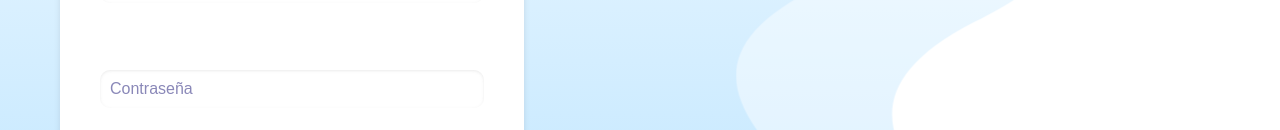
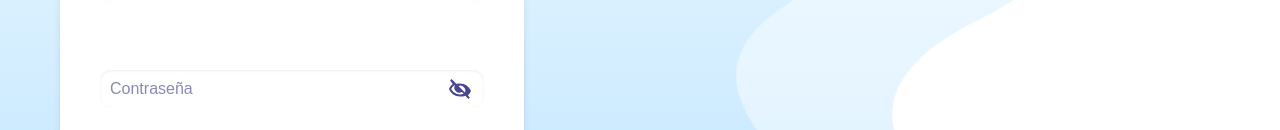
Before and after one commit to luanagaray-creator/ProyectoIntegrador, a React (Vite) app: page /login in a window 1280 px wide. Shown: the part 392-522 px from the top of the page. Built offline with nearby package versions, Linux system fonts and the light colour scheme; no server answers.

Commit message:
feat(PROJECT-0012)

```diff
--- a/src/Components/Login/index.jsx
+++ b/src/Components/Login/index.jsx
@@ -3,6 +3,7 @@ import { Link, Navigate, useNavigate, useLocation } from "react-router-dom";
 import { useAuth } from "../../auth/AuthContext";
 
 import WaveBackground from "../WaveBackground";
+import PasswordInput from "../PasswordInput";
 
 import "./style.css";
 
@@ -86,8 +87,7 @@ const Login = () => {
             value={formData.name}
             onChange={handleChange}
           />
-          <input
-            type="password"
+          <PasswordInput
             name="password"
             autoComplete="current-password"
             required
--- /dev/null
+++ b/src/Components/PasswordInput/index.jsx
@@ -0,0 +1,33 @@
+import { useState } from "react";
+import "./style.css";
+
+export default function PasswordInput({ className = "", wrapperClassName = "", ...inputProps }) {
+  const [visible, setVisible] = useState(false);
+
+  return (
+    <div className={`password-input ${wrapperClassName}`.trim()}>
+      <input
+        {...inputProps}
+        type={visible ? "text" : "password"}
+        className={`password-input__field ${className}`.trim()}
+      />
+      <button
+        type="button"
+        className="password-input__toggle"
+        onClick={() => setVisible((current) => !current)}
+        aria-label={visible ? "Ocultar contraseña" : "Mostrar contraseña"}
+        aria-pressed={visible}
+      >
+        {visible ? (
+          <svg viewBox="0 0 24 24" aria-hidden="true" focusable="false">
+            <path d="M12 4.5C7 4.5 2.73 7.61 1 12c1.73 4.39 6 7.5 11 7.5s9.27-3.11 11-7.5c-1.73-4.39-6-7.5-11-7.5Zm0 12.5a5 5 0 1 1 0-10 5 5 0 0 1 0 10Zm0-2a3 3 0 1 0 0-6 3 3 0 0 0 0 6Z" />
+          </svg>
+        ) : (
+          <svg viewBox="0 0 24 24" aria-hidden="true" focusable="false">
+            <path d="M2.1 3.51 3.51 2.1 21.9 20.49l-1.41 1.41-3.22-3.22A12.3 12.3 0 0 1 12 19.5C7 19.5 2.73 16.39 1 12c.78-1.98 2.1-3.66 3.74-4.9L2.1 3.51ZM12 6.5c5 0 9.27 3.11 11 7.5a12.5 12.5 0 0 1-3.11 4.45l-2.92-2.92a5 5 0 0 0-6.5-6.5L8.3 6.86A12.7 12.7 0 0 1 12 6.5ZM6.18 8.52A10.5 10.5 0 0 0 3.15 12a10.1 10.1 0 0 0 12.61 4.82l-1.87-1.87a5 5 0 0 1-6.84-6.84L6.18 8.52Z" />
+          </svg>
+        )}
+      </button>
+    </div>
+  );
+}
--- /dev/null
+++ b/src/Components/PasswordInput/style.css
@@ -0,0 +1,60 @@
+.password-input {
+  position: relative;
+  display: flex;
+  align-items: center;
+  width: 100%;
+  min-width: 0;
+}
+
+.password-input .password-input__field {
+  width: 100%;
+  min-width: 0;
+  box-sizing: border-box;
+  padding-right: 44px;
+}
+
+.password-input__toggle {
+  position: absolute;
+  right: 8px;
+  top: 50%;
+  display: grid;
+  width: 32px;
+  height: 32px;
+  padding: 4px;
+  place-items: center;
+  transform: translateY(-50%);
+  border: 0;
+  border-radius: 50%;
+  background: transparent;
+  color: #48468f;
+  cursor: pointer;
+}
+
+.password-input__toggle:hover {
+  background: rgba(72, 70, 143, 0.08);
+}
+
+.password-input__toggle:focus-visible {
+  outline: 2px solid var(--text-title, #5f5db4);
+  outline-offset: 2px;
+}
+
+.password-input__toggle svg {
+  display: block;
+  width: 24px;
+  height: 24px;
+  fill: currentColor;
+}
+
+.login__content-form .password-input {
+  margin-bottom: 55px;
+}
+
+.login__content-form .password-input__field,
+.register__content-form .password-input__field {
+  margin-bottom: 0;
+}
+
+.register__content-form .password-input {
+  margin-bottom: 15px;
+}
--- a/src/Components/Receipt/index.jsx
+++ b/src/Components/Receipt/index.jsx
@@ -1,30 +1,43 @@
 import { useNavigate, Navigate } from "react-router-dom";
 
 import WaveBackground from "../WaveBackground";
-
-import receipt from "../../assets/receipt.png";
 
 import "./style.css";
 import { useAuth } from "../../auth/AuthContext";
 
 const Receipt = () => {
   const navigate = useNavigate();
-  const { user } = useAuth();
+  const { user, authLoading } = useAuth();
+  if (authLoading) return <div className="receipt"><p className="receipt__loading" role="status">Cargando comprobante…</p></div>;
   if (user?.typeUser !== 'admin' || !user.purchase) return <Navigate to="/home" replace />;
+  const { purchase } = user;
+  const includedSpaces = user.managedSpaces.filter(space => purchase.spaceIds.includes(space.id));
 
   return (
     <div className="receipt">
       <WaveBackground />
       <div className="receipt__content">
-        <img src={receipt} alt="receipt" className="receipt__content-img" />
-        <p style={{ color: 'var(--text-body)', textAlign: 'center' }}>¡Pago simulado completado!<br />{user?.purchase?.plan} · {user?.purchase?.method}<br />{user?.purchase?.amount != null && <>Total simulado: {user.purchase.amount}<br /></>}Ya podés ingresar a Thotem. No se realizó ningún cobro.</p>
-        <p style={{ color: 'var(--text-body)', textAlign: 'center' }}>Espacios incluidos: {user.managedSpaces.filter(space => user.purchase.spaceIds.includes(space.id)).map(space => `${space.institutionName} · ${space.name}`).join(', ')}</p>
+        <section className="receipt__box" aria-labelledby="receipt-title">
+          <span className="receipt__status">Pago exitoso</span>
+          <h1 id="receipt-title" className="receipt__title">¡Listo! Tu pago fue aprobado</h1>
+          <p className="receipt__description">El pago fue simulado. No se realizó ningún cobro.</p>
+          <dl className="receipt__details">
+            <div className="receipt__row"><dt>Plan</dt><dd>{purchase.plan}</dd></div>
+            <div className="receipt__row"><dt>Método de pago</dt><dd>{purchase.method}</dd></div>
+            {purchase.paidAt && <div className="receipt__row"><dt>Fecha</dt><dd>{new Date(purchase.paidAt).toLocaleDateString('es-UY')}</dd></div>}
+            <div className="receipt__row receipt__row--spaces">
+              <dt>Espacios incluidos</dt>
+              <dd>{includedSpaces.length ? <ul>{includedSpaces.map(space => <li key={space.id}>{space.institutionName} · {space.name}</li>)}</ul> : 'Sin espacios incluidos'}</dd>
+            </div>
+            {purchase.amount != null && <div className="receipt__row receipt__row--total"><dt>Total simulado</dt><dd>{Number(purchase.amount).toLocaleString('es-UY')}</dd></div>}
+          </dl>
         <button
           className="receipt__content-button"
           onClick={() => navigate("/home")}
         >
-          Volver
+          Volver al inicio
         </button>
+        </section>
       </div>
     </div>
   );
--- a/src/Components/Register/index.jsx
+++ b/src/Components/Register/index.jsx
@@ -2,6 +2,7 @@ import { useState } from "react";
 import { Link, Navigate, useNavigate, useLocation } from "react-router-dom";
 
 import WaveBackground from "../WaveBackground";
+import PasswordInput from "../PasswordInput";
 import { useAuth } from "../../auth/AuthContext";
 
 import "./style.css";
@@ -96,8 +97,7 @@ const Register = () => {
             value={formData.name}
             onChange={handleChange}
           />
-          <input
-            type="password"
+          <PasswordInput
             name="password"
             required
             minLength={6}
@@ -108,8 +108,7 @@ const Register = () => {
             value={formData.password}
             onChange={handleChange}
           />
-          <input
-            type="password"
+          <PasswordInput
             name="passwordConfirmation"
             required
             maxLength={128}
--- a/src/Components/RestorePasswordConfirm/index.jsx
+++ b/src/Components/RestorePasswordConfirm/index.jsx
@@ -3,6 +3,7 @@ import { Link, Navigate, useLocation, useNavigate } from 'react-router-dom';
 import { apiRequest } from '../../auth/api';
 import { useAuth } from '../../auth/AuthContext';
 import RecoveryLayout from '../../auth/RecoveryLayout';
+import PasswordInput from '../PasswordInput';
 
 export default function RestorePasswordConfirm() {
   const location = useLocation();
@@ -31,9 +32,9 @@ export default function RestorePasswordConfirm() {
     <p>Elegí una contraseña de entre 6 y 128 caracteres. Después deberás volver a iniciar sesión.</p>
     <form onSubmit={submit}>
       <label htmlFor="newPassword">Nueva contraseña</label>
-      <input id="newPassword" type="password" autoComplete="new-password" required minLength={6} maxLength={128} value={password} onChange={event => setPassword(event.target.value)} />
+      <PasswordInput id="newPassword" autoComplete="new-password" required minLength={6} maxLength={128} value={password} onChange={event => setPassword(event.target.value)} />
       <label htmlFor="confirmPassword">Confirmá la contraseña</label>
-      <input id="confirmPassword" type="password" autoComplete="new-password" required minLength={6} maxLength={128} value={confirmation} onChange={event => setConfirmation(event.target.value)} />
+      <PasswordInput id="confirmPassword" autoComplete="new-password" required minLength={6} maxLength={128} value={confirmation} onChange={event => setConfirmation(event.target.value)} />
       {error && <p role="alert">{error}</p>}
       <button disabled={loading}>{loading ? 'Guardando…' : 'Cambiar contraseña'}</button>
       <Link to="/restore-password">Solicitar un código nuevo</Link>
```
Also changed, not shown: src/Components/Receipt/style.css (+72 -27 lines).
